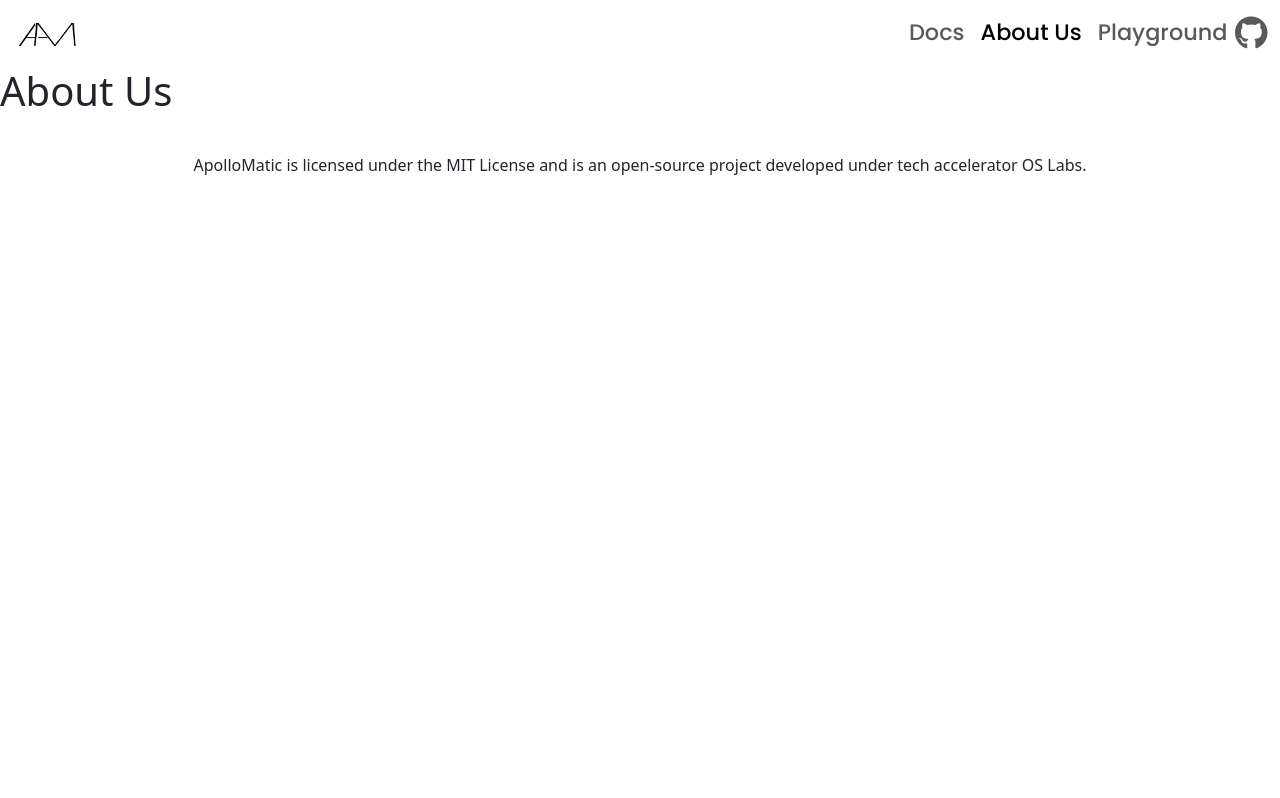
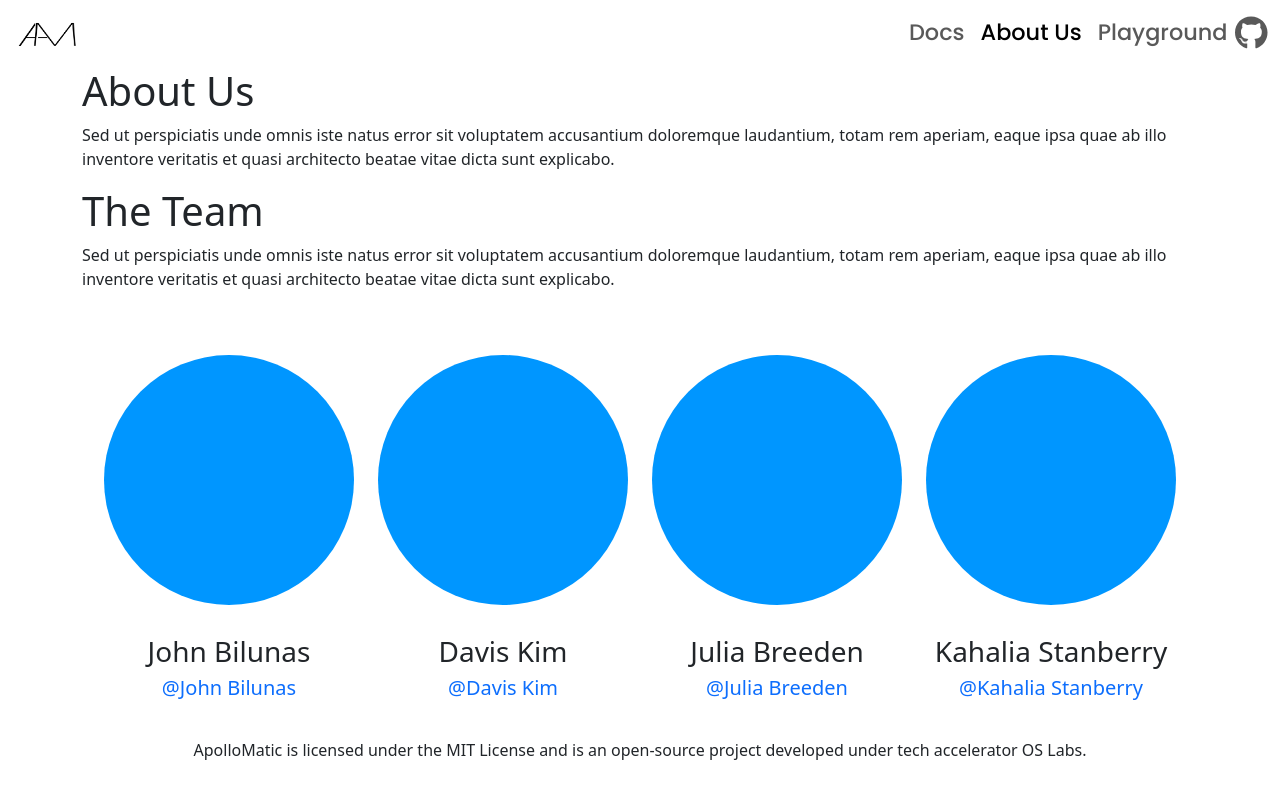
Before and after one commit to juliabreeden/ApolloMatic-Web, a React (Create React App) app: page /about-us in a window 1280 px wide. Shown: the top 798 px of the page. Built offline with nearby package versions, Linux system fonts and the light colour scheme.

Commit message:
about us component populated

```diff
--- a/src/components/About-Us.jsx
+++ b/src/components/About-Us.jsx
@@ -1,10 +1,67 @@
 import "../style/AboutUs.css";
+import Container from "react-bootstrap/Container";
+import Row from "react-bootstrap/Row";
+import Col from "react-bootstrap/Col";
+
+//import image
+import blue from "../imgs/team/blue.png";
 
 const AboutUs = () => {
   return (
     <>
       <div className="about-us">
-        <h1>About Us</h1>
+        <Container>
+          <div className="about-us-app">
+            <h1>About Us</h1>
+            <p>
+              Sed ut perspiciatis unde omnis iste natus error sit voluptatem
+              accusantium doloremque laudantium, totam rem aperiam, eaque ipsa
+              quae ab illo inventore veritatis et quasi architecto beatae vitae
+              dicta sunt explicabo.
+            </p>
+          </div>
+          <div className="about-us-team">
+            <h1>The Team</h1>
+            <p>
+              Sed ut perspiciatis unde omnis iste natus error sit voluptatem
+              accusantium doloremque laudantium, totam rem aperiam, eaque ipsa
+              quae ab illo inventore veritatis et quasi architecto beatae vitae
+              dicta sunt explicabo.
+            </p>
+          </div>
+          <div className="team">
+            <Row>
+              <Col>
+                <img src={blue} alt="John Bilunas" />
+                <h3>John Bilunas</h3>
+                <a href="https://github.com/john-bilunas">
+                  <h5>@John Bilunas</h5>
+                </a>
+              </Col>
+              <Col>
+                <img src={blue} alt="Davis Kim" />
+                <h3>Davis Kim</h3>
+                <a href="https://github.com/mr-daviskim">
+                  <h5>@Davis Kim</h5>
+                </a>
+              </Col>
+              <Col>
+                <img src={blue} alt="Julia Breeden" />
+                <h3>Julia Breeden</h3>
+                <a href="https://github.com/juliabreeden">
+                  <h5>@Julia Breeden</h5>
+                </a>
+              </Col>
+              <Col>
+                <img src={blue} alt="Kahalia Stanberry" />
+                <h3>Kahalia Stanberry</h3>
+                <a href="https://github.com/KahaliaS">
+                  <h5>@Kahalia Stanberry</h5>
+                </a>
+              </Col>
+            </Row>
+          </div>
+        </Container>
       </div>
     </>
   );
--- a/src/style/AboutUs.css
+++ b/src/style/AboutUs.css
@@ -0,0 +1,23 @@
+.team img {
+  height: 250px;
+  width: 250px;
+  border-radius: 50%;
+  /*Object fit will crop and center image based on width and height*/
+  object-fit: cover;
+  /*adds spacing after each team img*/
+  margin-bottom: 30px;
+}
+
+.team {
+  display: flex;
+  justify-content: center;
+  align-items: center;
+  flex-direction: column;
+  text-align: center;
+}
+a:link,
+a:visited,
+a:hover,
+a:active {
+  text-decoration: none;
+}
```
Also changed, not shown: src/imgs/team/blue.png (added).
